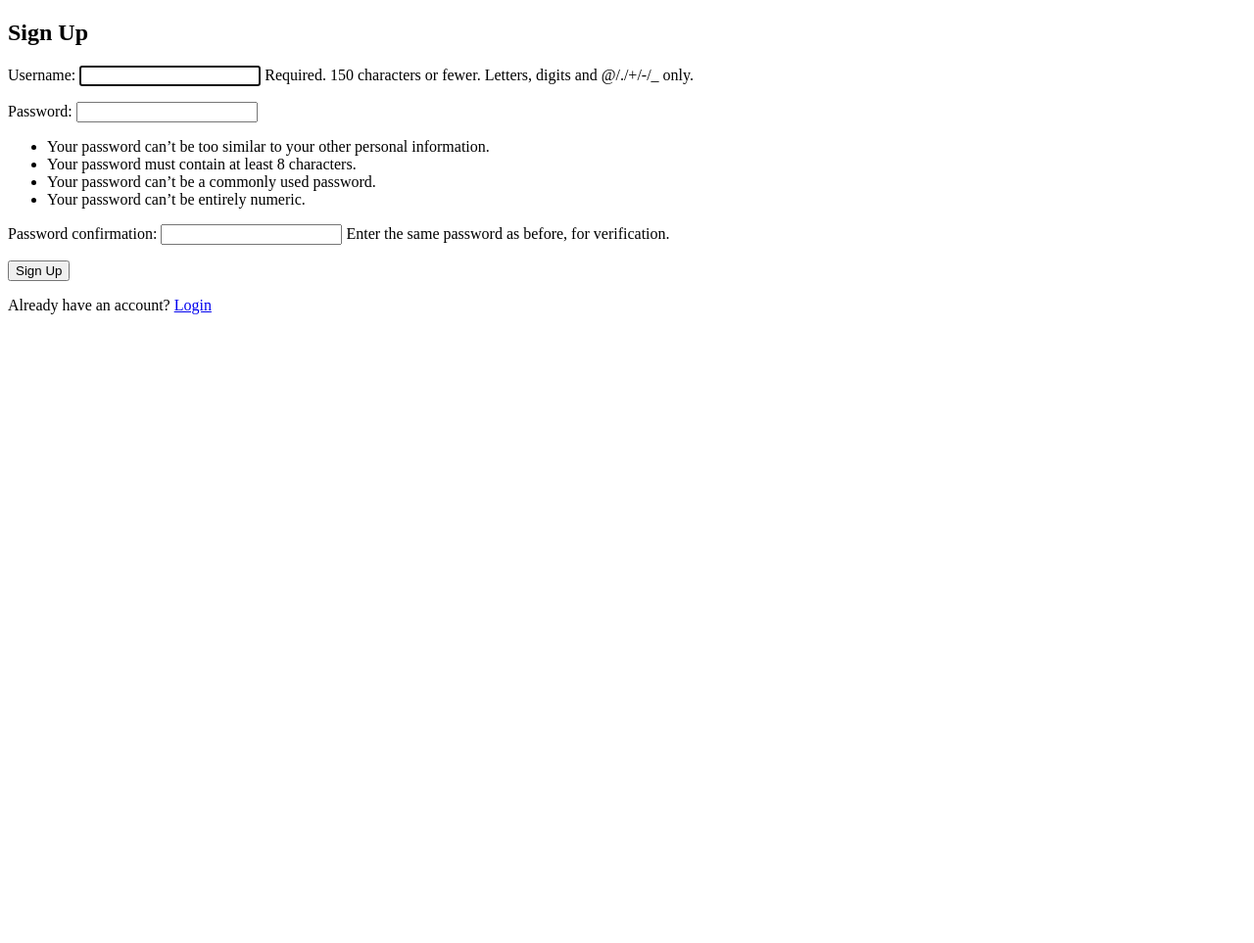
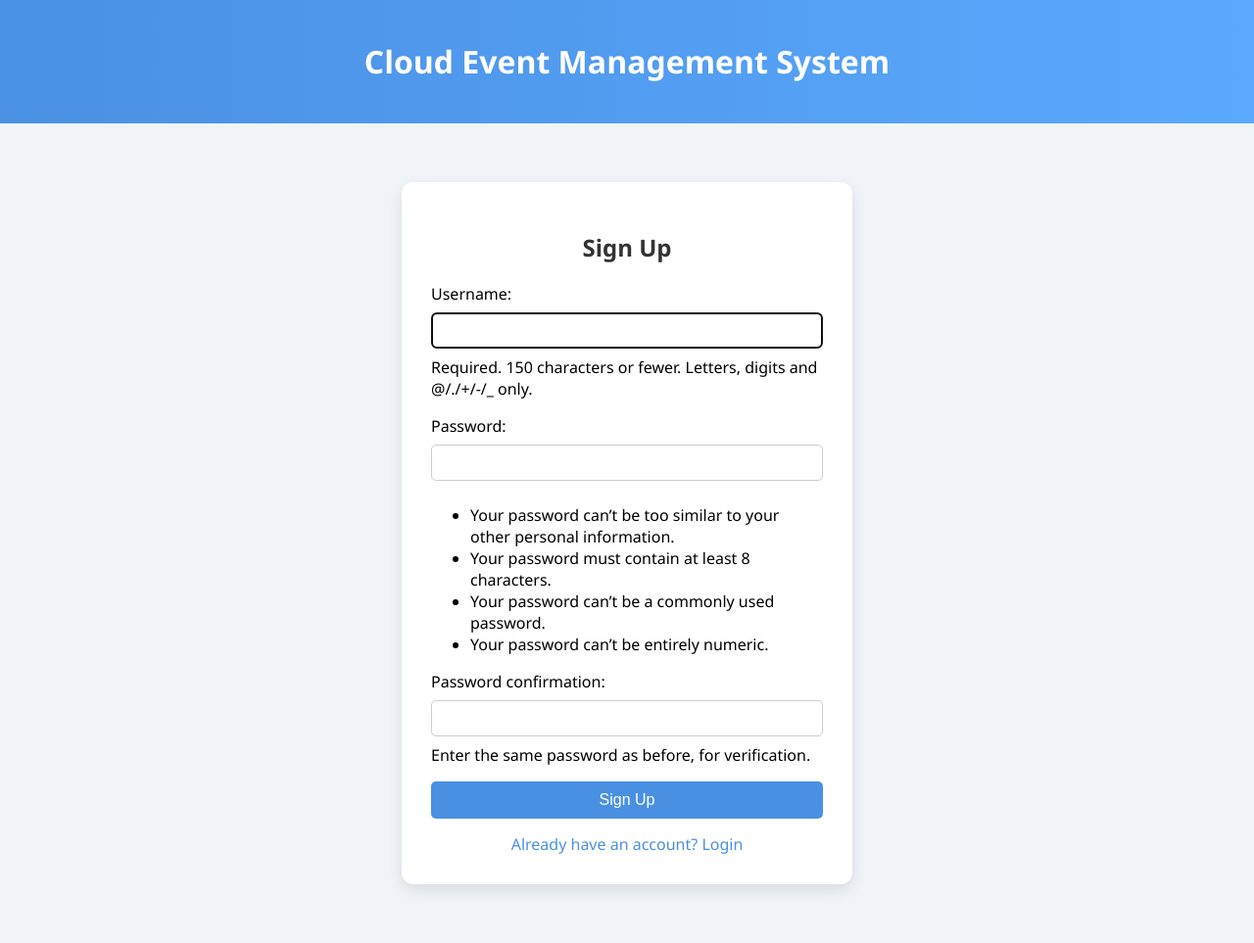
Before and after one commit to Miraclewills/cloud-event-management-system, a Django app: page /signup/ in a window 1280 px wide. Shown: the whole page at 98% size. Before the commit the page ends 321 px from the top, so only its background shows below. Run offline with Django 3.2, Linux system fonts and the light colour scheme.

Commit message:
Add signup and login templates

```diff
--- a/events/templates/events/signup.html
+++ b/events/templates/events/signup.html
@@ -1,13 +1,31 @@
 <!DOCTYPE html>
 <html>
-<head><title>Sign Up</title></head>
+<head>
+    <title>Sign Up - Cloud Event Management</title>
+    <style>
+        body { font-family: 'Segoe UI', sans-serif; background: #f0f4f8; margin: 0; padding: 0; }
+        header { background: linear-gradient(90deg, #4a90e2, #5aa9ff); color: white; padding: 20px; text-align: center; }
+        .container { max-width: 400px; margin: 60px auto; background: white; padding: 30px; border-radius: 12px; box-shadow: 0 6px 15px rgba(0,0,0,0.1); }
+        h2 { text-align: center; color: #333; }
+        input { width: 100%; padding: 10px; margin: 8px 0; border: 1px solid #ccc; border-radius: 5px; box-sizing: border-box; }
+        button { width: 100%; padding: 10px; background: #4a90e2; color: white; border: none; border-radius: 5px; font-size: 16px; cursor: pointer; }
+        button:hover { background: #357abd; }
+        .links { text-align: center; margin-top: 15px; }
+        .links a { color: #4a90e2; text-decoration: none; }
+    </style>
+</head>
 <body>
+<header><h1>Cloud Event Management System</h1></header>
+<div class="container">
     <h2>Sign Up</h2>
     <form method="post">
         {% csrf_token %}
         {{ form.as_p }}
         <button type="submit">Sign Up</button>
     </form>
-<p>Already have an account? <a href="/accounts/login/">Login</a></p>
+    <div class="links">
+        <a href="/accounts/login/">Already have an account? Login</a>
+    </div>
+</div>
 </body>
 </html>
```
Lines whose indentation alone changed are shown as unchanged.
